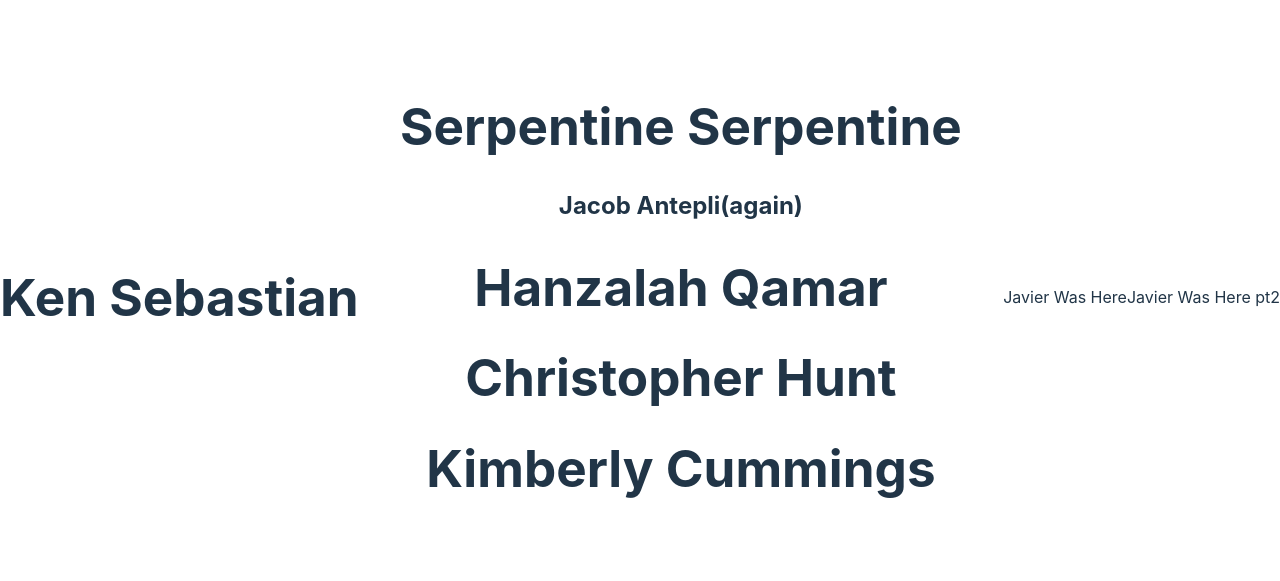
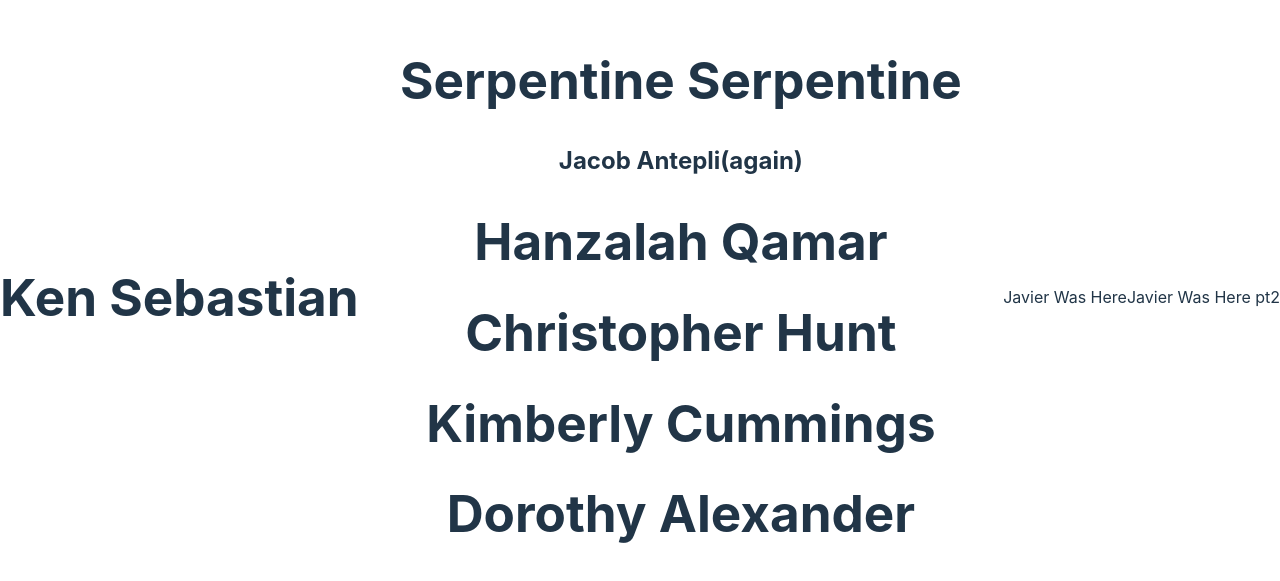
Before and after one commit to JacobAntepli/git-example-team-S, a React (Vite) app: page / in a window 1280 px wide. Shown: the part 103-684 px from the top of the page. Built offline with nearby package versions, Linux system fonts and the light colour scheme.

Commit message:
added name

```diff
--- a/src/App.jsx
+++ b/src/App.jsx
@@ -10,6 +10,7 @@ function App() {
           <h1>Hanzalah Qamar</h1>
           <h1>Christopher Hunt</h1>
           <h1>Kimberly Cummings</h1>
+          <h1>Dorothy Alexander</h1>
       </div>
     )
 }
```
